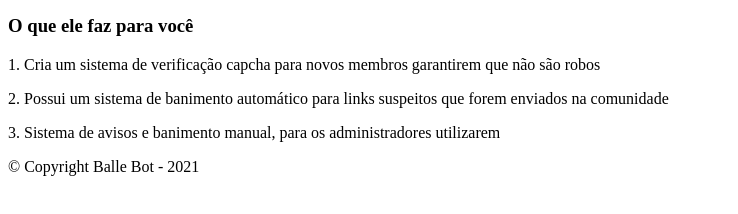
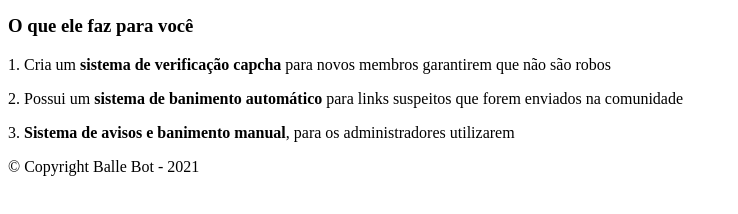
Before and after one commit to Williamxr/BalleBot, a plain HTML site: page index.html in a window 1280 px wide. Shown: the part 200-414 px from the top of the page, without its empty margins (0-738 px from the left). Drawn offline with Linux system fonts and the light colour scheme.

Commit message:
Deixando em negrito trechos dos meus paragráfos

```diff
--- a/index.html
+++ b/index.html
@@ -28,9 +28,9 @@
 			<img src="bot.png" alt="Imagem de um bot laranjado">
 		</section>
 			<h3>O que ele faz para você</h3>
-			<p>1. Cria um sistema de verificação capcha para novos membros garantirem que não são robos</p>
-			<p>2. Possui um sistema de banimento automático para links suspeitos que forem enviados na comunidade</p>
-			<p>3. Sistema de avisos e banimento manual, para os administradores utilizarem</p>
+			<p>1. Cria um <strong>sistema de verificação capcha</strong> para novos membros garantirem que não são robos</p>
+			<p>2. Possui um <strong>sistema de banimento automático</strong> para links suspeitos que forem enviados na comunidade</p>
+			<p>3. <strong>Sistema de avisos e banimento manual</strong>, para os administradores utilizarem</p>
 		<section>
 
 		</section>
```
